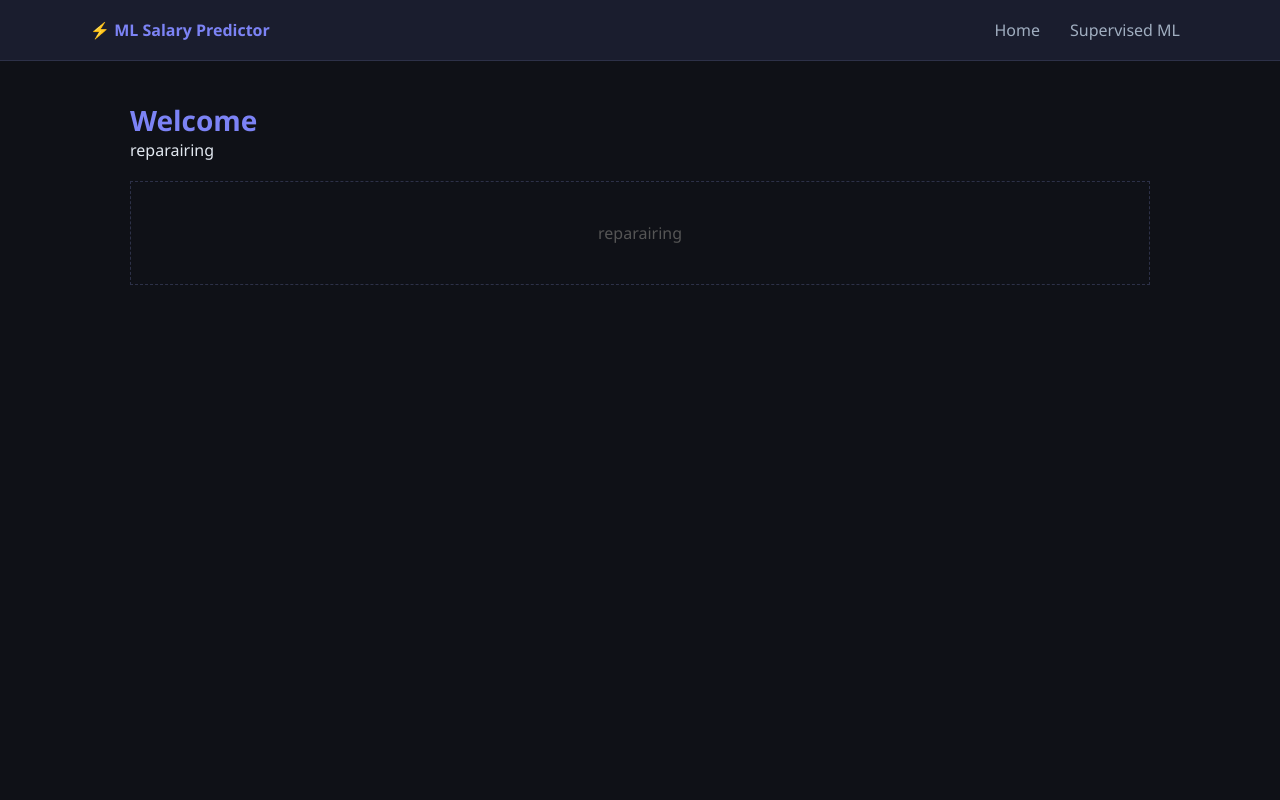
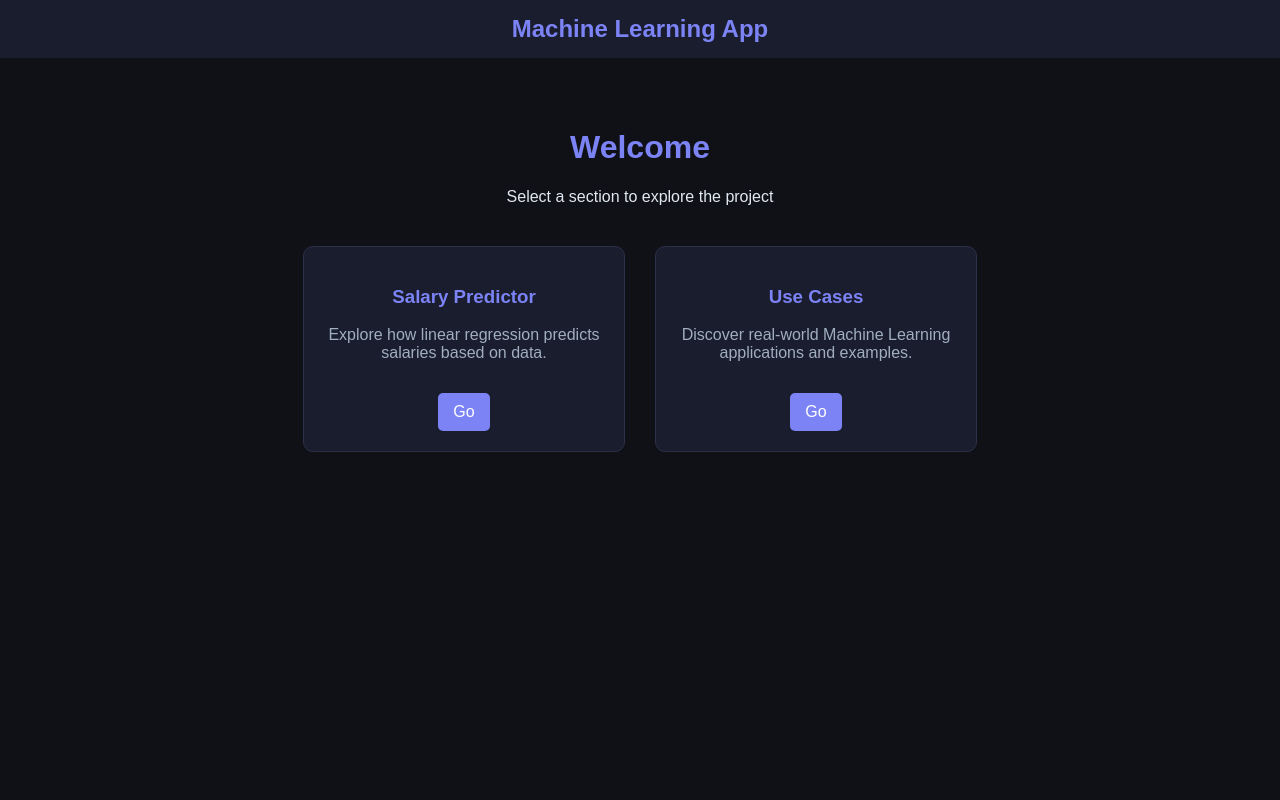
Before and after one commit to jhohantellez/MachineLearning, a Flask app: page / in a window 1280 px wide. Run offline with Flask 3, Linux system fonts and the light colour scheme; parts of the project's set-up code (start-up, migrations or seed data) failed here and were passed over.

Commit message:
The app.py file was updated and home.html was added.

```diff
--- a/app.py
+++ b/app.py
@@ -7,6 +7,10 @@ model = joblib.load("model.pkl")
 
 @app.route("/")
 def Home():
+    return render_template('home.html')
+
+@app.route("/linearregresion")
+def linearregression():
     return render_template('index.html')
 
 @app.route("/linearregression/concepts")
@@ -14,7 +18,7 @@ def concepts():
     return render_template("linear_regression/basic_concepts.html")
 
 @app.route("/linearregression/application", methods=["GET", "POST"])
-def linear_regression():
+def application():
     prediction = None
 
     if request.method == "POST":
--- /dev/null
+++ b/templates/home.html
@@ -0,0 +1,113 @@
+<!DOCTYPE html>
+<html lang="en">
+<head>
+    <meta charset="UTF-8">
+    <meta name="viewport" content="width=device-width, initial-scale=1.0">
+    <title>Home - ML App</title>
+
+    <style>
+        body {
+            font-family: Arial, sans-serif;
+            background: #0f1117;
+            color: #e2e8f0;
+            margin: 0;
+            text-align: center;
+        }
+
+        nav {
+            background: #1a1d2e;
+            padding: 15px;
+        }
+
+        nav h2 {
+            color: #7c83f5;
+            margin: 0;
+        }
+
+        .container {
+            padding: 50px 20px;
+        }
+
+        h1 {
+            color: #7c83f5;
+        }
+
+        .cards {
+            display: flex;
+            justify-content: center;
+            gap: 30px;
+            margin-top: 40px;
+            flex-wrap: wrap;
+        }
+
+        .card {
+            background: #1a1d2e;
+            border: 1px solid #2d3148;
+            border-radius: 10px;
+            padding: 20px;
+            width: 280px;
+            transition: 0.3s;
+        }
+
+        .card:hover {
+            transform: translateY(-5px);
+            border-color: #7c83f5;
+        }
+
+        .card h3 {
+            color: #7c83f5;
+        }
+
+        .card p {
+            color: #a0aec0;
+        }
+
+        .btn {
+            display: inline-block;
+            margin-top: 15px;
+            padding: 10px 15px;
+            background: #7c83f5;
+            color: white;
+            text-decoration: none;
+            border-radius: 5px;
+        }
+
+        .btn:hover {
+            background: #5a61d6;
+        }
+    </style>
+</head>
+
+<body>
+
+<nav>
+    <h2> Machine Learning App</h2>
+</nav>
+
+<div class="container">
+    <h1>Welcome</h1>
+    <p>Select a section to explore the project</p>
+
+    <div class="cards">
+
+        <div class="card">
+            <h3> Salary Predictor</h3>
+            <p>
+                Explore how linear regression predicts salaries based on data.
+            </p>
+            <a href="/linearregresion" class="btn">Go</a>
+        </div>
+
+        <div class="card">
+            <h3> Use Cases</h3>
+            <p>
+                Discover real-world Machine Learning applications and examples.
+            </p>
+            <a href="/usecases" class="btn">Go</a>
+        </div>
+
+    </div>
+</div>
+
+</body>
+</html>
--- a/templates/index.html
+++ b/templates/index.html
@@ -6,108 +6,58 @@
     <title>ML Salary Predictor</title>
 
     <style>
-        * { margin: 0; padding: 0; box-sizing: border-box; }
-
         body {
-            font-family: 'Segoe UI', sans-serif;
+            font-family: Arial, sans-serif;
             background: #0f1117;
             color: #e2e8f0;
-            min-height: 100vh;
+            margin: 0;
         }
 
         nav {
             background: #1a1d2e;
-            border-bottom: 1px solid #2d3148;
-            padding: 0 2rem;
-            position: sticky;
-            top: 0;
+            padding: 15px 30px;
+            display: flex;
+            justify-content: space-between;
         }
 
-        .nav-inner {
-            max-width: 1100px;
-            margin: 0 auto;
-            display: flex;
-            align-items: center;
-            justify-content: space-between;
-            height: 60px;
+        nav a {
+            color: #a0aec0;
+            text-decoration: none;
+            margin-left: 15px;
         }
 
-        .nav-brand {
-            color: #7c83f5;
-            font-weight: bold;
-            text-decoration: none;
-        }
-
-        .nav-links {
-            display: flex;
-            gap: 10px;
-            list-style: none;
-        }
-
-        .nav-links a {
-            color: #a0aec0;
-            text-decoration: none;
-            padding: 5px 10px;
-        }
-
-        .nav-links a:hover {
-            background: #2d3148;
+        nav a:hover {
             color: white;
         }
 
-
-        .dropdown { position: relative; }
-
-        .dropdown-menu {
-            display: none;
-            position: absolute;
-            background: #1a1d2e;
-            border: 1px solid #2d3148;
-            margin-top: 5px;
+        .container {
+            max-width: 900px;
+            margin: auto;
+            padding: 40px 20px;
+            text-align: center;
         }
 
-        .dropdown:hover .dropdown-menu {
-            display: block;
-        }
-
-        .dropdown-menu a {
-            display: block;
-            padding: 8px;
-        }
-
-
-        .sub-dropdown { position: relative; }
-
-        .sub-dropdown-menu {
-            display: none;
-            position: absolute;
-            left: 100%;
-            top: 0;
-            background: #1a1d2e;
-            border: 1px solid #2d3148;
-        }
-
-        .sub-dropdown:hover .sub-dropdown-menu {
-            display: block;
-        }
-
-        .page {
-            padding: 40px;
-            max-width: 1100px;
-            margin: auto;
-        }
-
-        .title {
-            font-size: 28px;
+        h1 {
             color: #7c83f5;
         }
 
+        p {
+            color: #a0aec0;
+        }
+
+        img {
+            width: 100%;
+            max-width: 500px;
+            margin: 20px 0;
+            border-radius: 10px;
+        }
+
         .box {
-            margin-top: 20px;
-            padding: 40px;
-            border: 1px dashed #2d3148;
-            text-align: center;
-            color: #555;
+            margin-top: 30px;
+            padding: 20px;
+            border: 1px solid #2d3148;
+            border-radius: 10px;
+            background: #1a1d2e;
         }
     </style>
 </head>
@@ -115,34 +65,29 @@
 <body>
 
 <nav>
-    <div class="nav-inner">
-        <a class="nav-brand" href="#">⚡ ML Salary Predictor</a>
-
-        <ul class="nav-links">
-            <li><a href="#">Home</a></li>
-
-            <li class="dropdown">
-                <a href="#">Supervised ML</a>
-                <div class="dropdown-menu">
-                    <div class="sub-dropdown">
-                        <a href="#">Linear Regression</a>
-                        <div class="sub-dropdown-menu">
-                            <a href="/linearregression/concepts">Concepts</a>
-                            <a href="/linearregression/application">Application</a>
-                        </div>
-                    </div>
-                </div>
-            </li>
-        </ul>
+    <div><strong style="color:#7c83f5;">⚡ ML Salary Predictor</strong></div>
+    <div>
+        <a href="/">Home</a>
+        <a href="/linearregression/concepts">Concepts</a>
+        <a href="/linearregression/application">Application</a>
     </div>
 </nav>
 
-<div class="page">
-    <h1 class="title">Welcome</h1>
-    <p>reparairing</p>
+<div class="container">
+    <h1>Welcome</h1>
+    <p>
+        This project shows how Machine Learning can be used to predict salaries
+        based on data like experience and skills.
+    </p>
+
+    <img src="https://images.unsplash.com/photo-1551288049-bebda4e38f71" alt="Machine Learning">
 
     <div class="box">
-        reparairing
+        <h2>About</h2>
+        <p>
+            Using linear regression, this application analyzes data and generates
+            predictions. It helps understand how models learn from data and make decisions.
+        </p>
     </div>
 </div>
 
```
